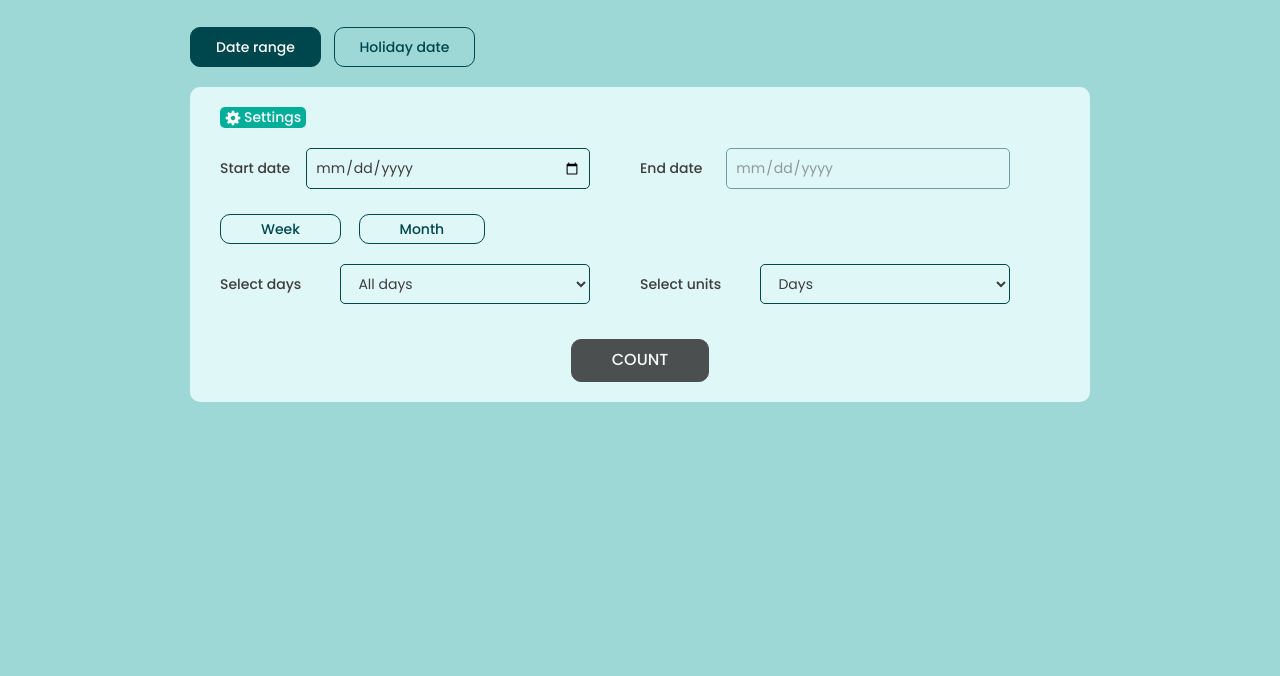
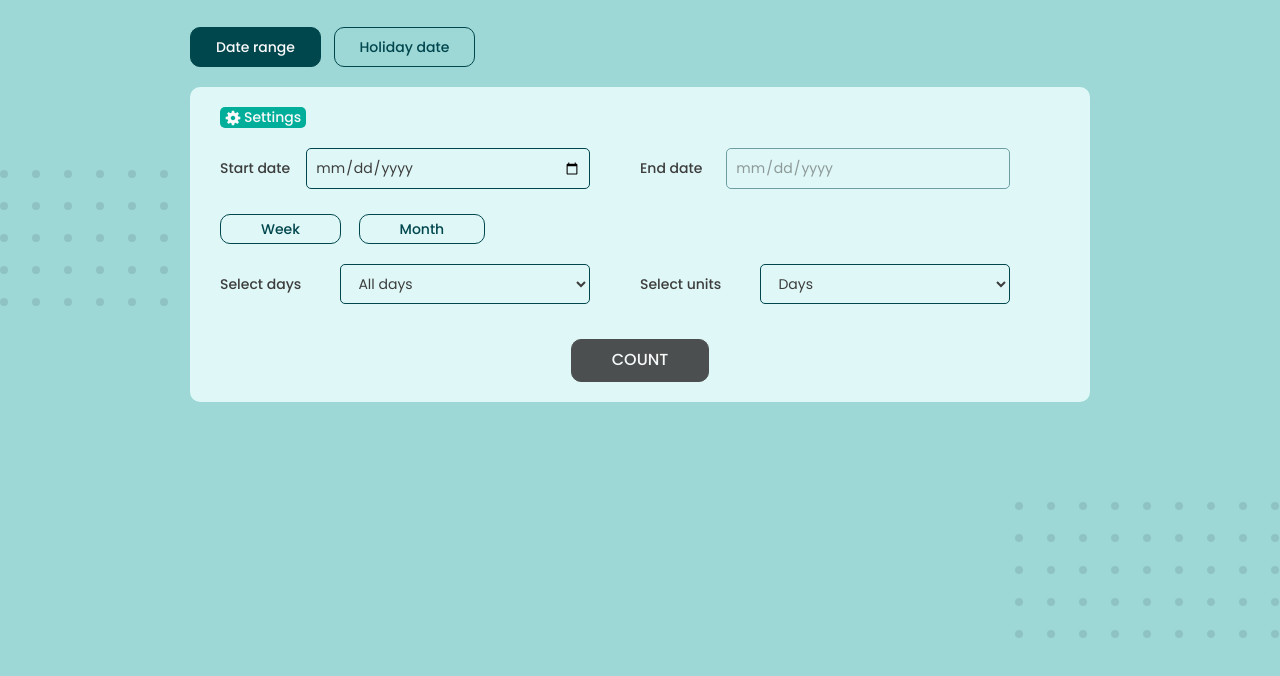
Before and after one commit to OksanaHoloborodko/Holly, a plain HTML site: page index.html in a window 1280 px wide. Shown: the part 62-738 px from the top of the page. Drawn offline with Linux system fonts and the light colour scheme; the site is published under a folder, as on GitHub Pages, so addresses that start at the root find nothing.

Commit message:
fix background

```diff
--- a/css/styles.css
+++ b/css/styles.css
@@ -24,7 +24,7 @@ ul, li, span, h1, h2, button, a {
 }
 
 body {
-    background: no-repeat url('/assets/dots.svg') left 35% fixed, no-repeat url('/assets/dots.svg') right 85% fixed;
+    background: no-repeat url('../assets/dots.svg') left 35% fixed, no-repeat url('../assets/dots.svg') right 85% fixed;
     background-color: var(--background-color);
 }
 
```
